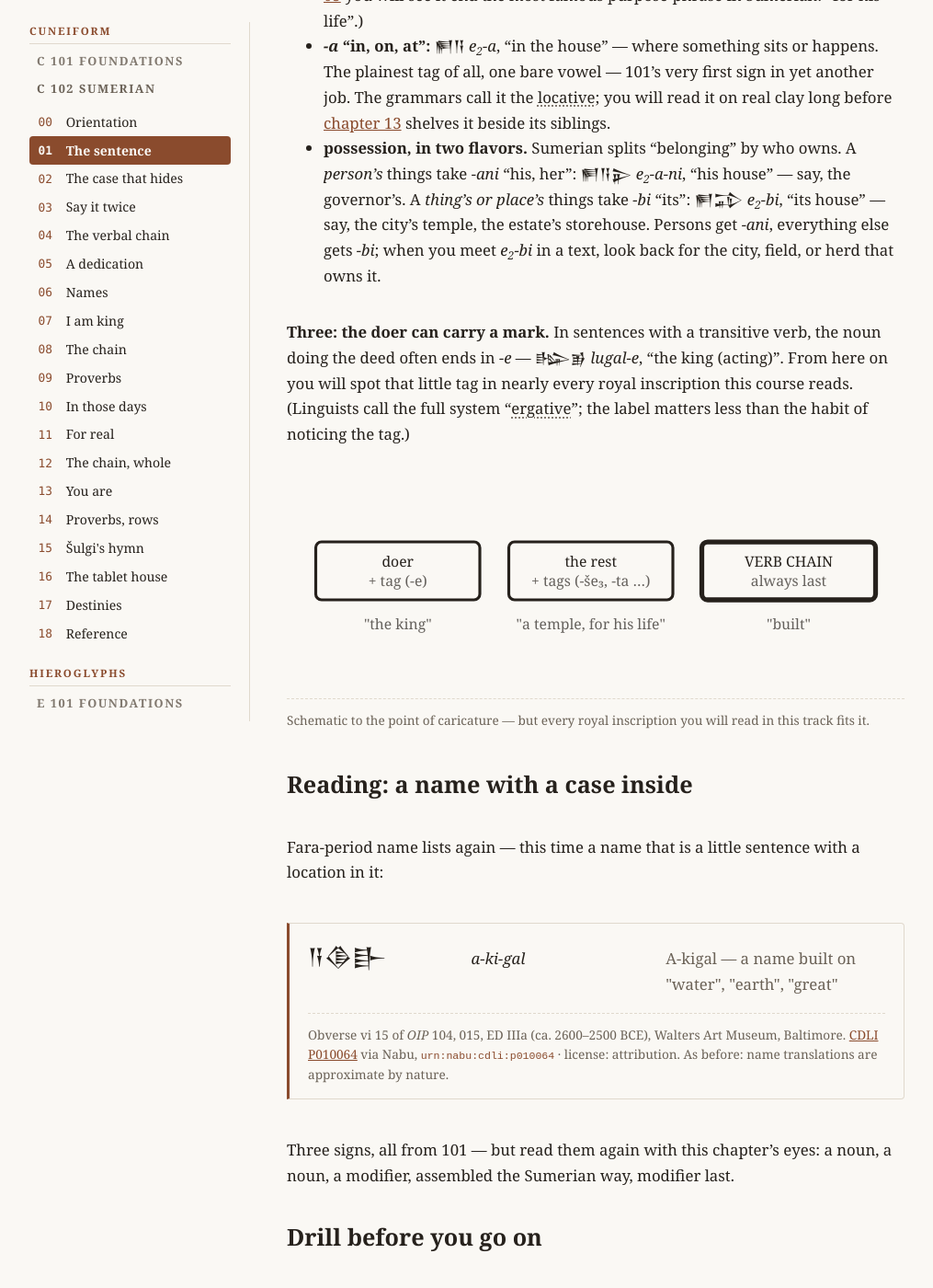
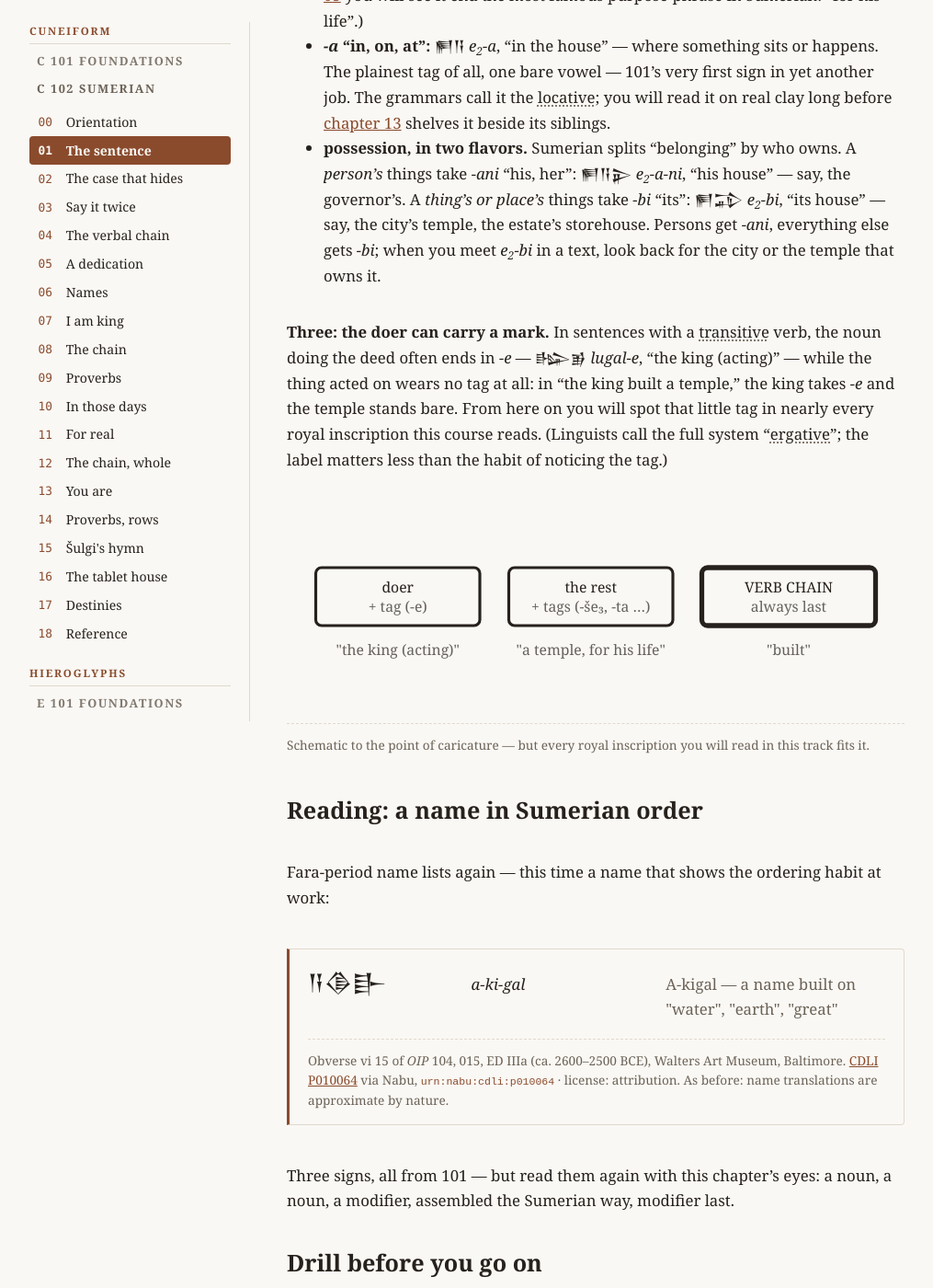
Before and after one commit to arvicco/nabu-edubba, a Jekyll site: the page built from site/cuneiform/102/01-the-sentence-in-the-clay.md, in a window 1280 px wide and 1400 px high, scrolled down 1433 px. Shown: the whole window at 92% size, without its empty margins (132-1147 px from the left). Built offline with Jekyll 4.4.1, drawn with Linux system fonts in a browser that asks for light colours.

Commit message:
fix: 102 ch01 — logical possessors, ergative contrast, name reading reframed (M7-11)
Owner review: -bi's owner examples now city/temple (a field or herd
owning a house was nonsense); the doer's -e gains its missing
contrast (the thing acted on stands bare) and 'transitive' a term
bubble; the schematic's example row says 'the king (acting)' like
the prose; the a-ki-gal reading drops its unsupported 'case inside'
framing — what it honestly teaches is Sumerian order, modifier last.

Co-Authored-By: Claude Fable 5 <noreply@anthropic.com>

```diff
--- a/site/_data/terms.yml
+++ b/site/_data/terms.yml
@@ -133,6 +133,9 @@ terms:
   - name: precative
     slug: precative
     def: "the verb form that says \"may he, may it be so\" — a wish aimed at someone else's action; Sumerian fronts the verb with ha-"
+  - name: transitive
+    slug: transitive
+    def: "a verb whose action lands on something — someone builds SOMETHING, eats SOMETHING; a verb that just happens (going, sitting) is intransitive"
   - name: nominalizer
     slug: nominalizer
     def: "a small word-part that folds a whole clause into a description or a thing — Sumerian's is -a: \"ate\" becomes \"who ate\""
--- a/site/cuneiform/102/01-the-sentence-in-the-clay.md
+++ b/site/cuneiform/102/01-the-sentence-in-the-clay.md
@@ -88,11 +88,13 @@ Each tag, with a sentence to hold it by:
   <span class="script">𒂍𒁉</span> *e₂-bi*, "its house" — say, the
   city's temple, the estate's storehouse. Persons get *-ani*, everything
   else gets *-bi*; when you meet *e₂-bi* in a text, look back for the
-  city, field, or herd that owns it.
+  city or the temple that owns it.
 
 **Three: the doer can carry a mark.** In sentences with a
 transitive verb, the noun doing the deed often ends in *-e* —
-<span class="script">𒈗𒂊</span> *lugal-e*, "the king (acting)".
+<span class="script">𒈗𒂊</span> *lugal-e*, "the king (acting)" —
+while the thing acted on wears no tag at all: in "the king built
+a temple," the king takes *-e* and the temple stands bare.
 From here on you will spot that little tag in nearly every royal
 inscription this course reads. (Linguists call the full system
 "ergative"; the label matters less than the habit of noticing the
@@ -113,7 +115,7 @@ tag.)
       <text x="315" y="106" opacity="0.7">+ tags (-še₃, -ta …)</text>
       <text x="520" y="86">VERB CHAIN</text>
       <text x="520" y="106" opacity="0.7">always last</text>
-      <text x="115" y="150" opacity="0.7">"the king"</text>
+      <text x="115" y="150" opacity="0.7">"the king (acting)"</text>
       <text x="315" y="150" opacity="0.7">"a temple, for his life"</text>
       <text x="520" y="150" opacity="0.7">"built"</text>
     </g>
@@ -122,10 +124,10 @@ tag.)
   but every royal inscription you will read in this track fits it.</figcaption>
 </figure>
 
-## Reading: a name with a case inside
+## Reading: a name in Sumerian order
 
-Fara-period name lists again — this time a name that is a little
-sentence with a location in it:
+Fara-period name lists again — this time a name that shows the
+ordering habit at work:
 
 <figure class="reading reading--script">
   <div class="reading-lines">
```
